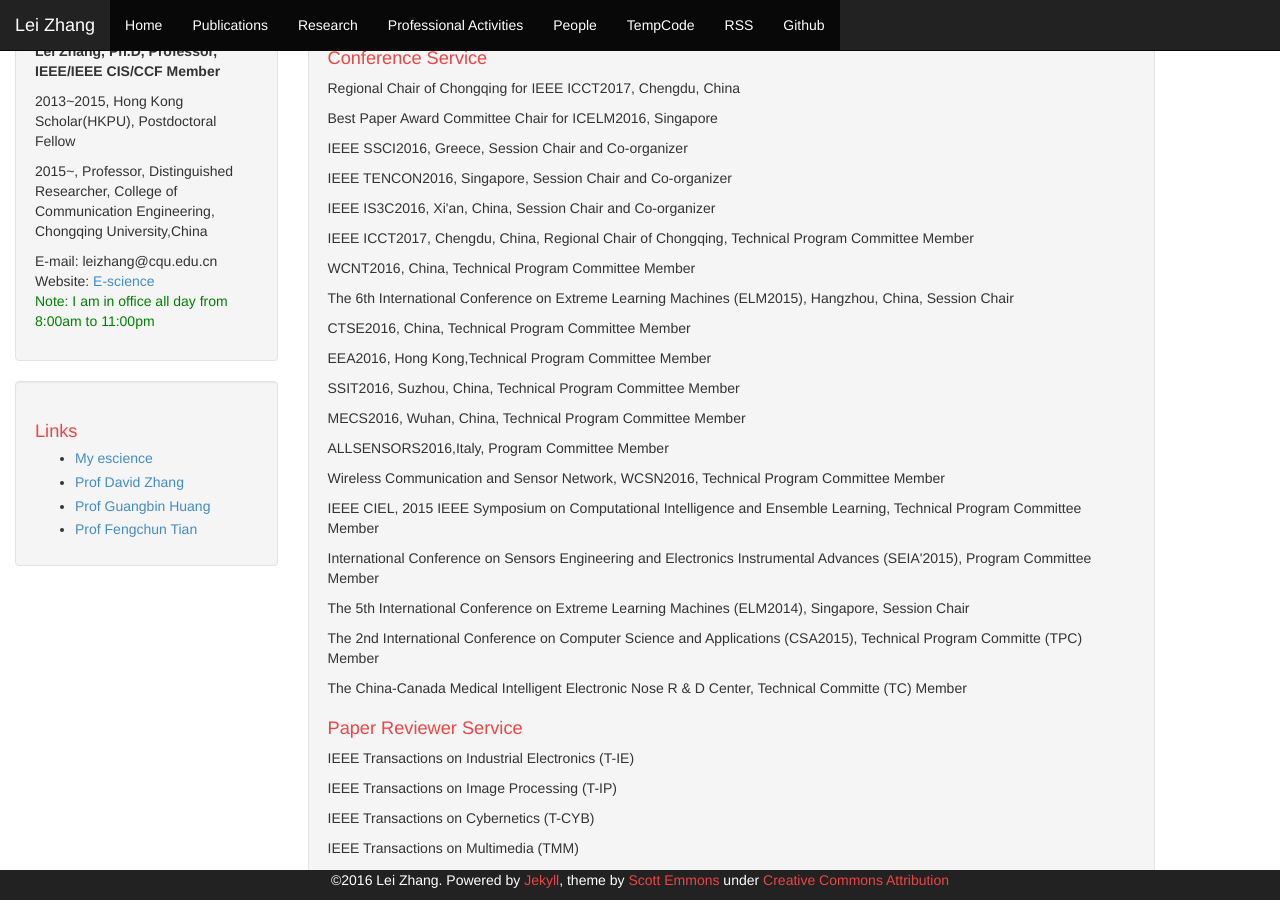
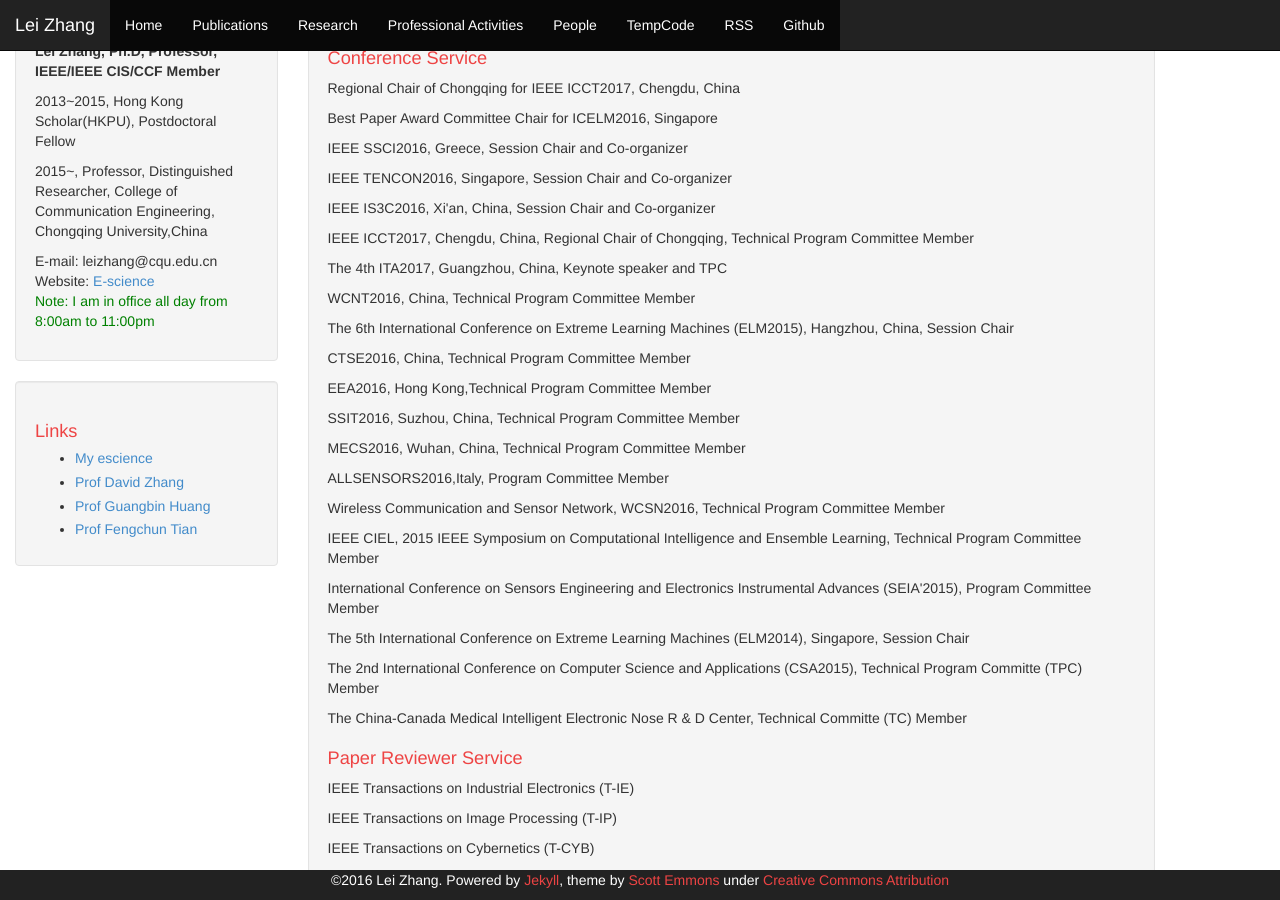
Before and after one commit to DrLeiZhang/website, a Jekyll site: the page built from professional activities.html, in a window 1280 px wide and 900 px high, scrolled down 376 px. Built offline with Jekyll 4.4.1, drawn with Linux system fonts in a browser that asks for light colours; Markdown is read by kramdown in place of the engine named in the settings.

Commit message:
Update
Signed-off-by: leizhang@cqu.edu.cn <leizhang@cqu.edu.cn>

```diff
--- a/professional activities.html
+++ b/professional activities.html
@@ -21,6 +21,7 @@ layout: default
 <p>IEEE TENCON2016, Singapore, Session Chair and Co-organizer </p>
 <p>IEEE IS3C2016, Xi'an, China, Session Chair and Co-organizer </p>
 <p>IEEE ICCT2017, Chengdu, China, Regional Chair of Chongqing, Technical Program Committee Member</p>
+<p>The 4th ITA2017, Guangzhou, China, Keynote speaker and TPC</p>
 <p>WCNT2016, China, Technical Program Committee Member</p>
 <p>The 6th International Conference on Extreme Learning Machines (ELM2015), Hangzhou, China, Session Chair</p>
 <p>CTSE2016, China, Technical Program Committee Member</p>
```
